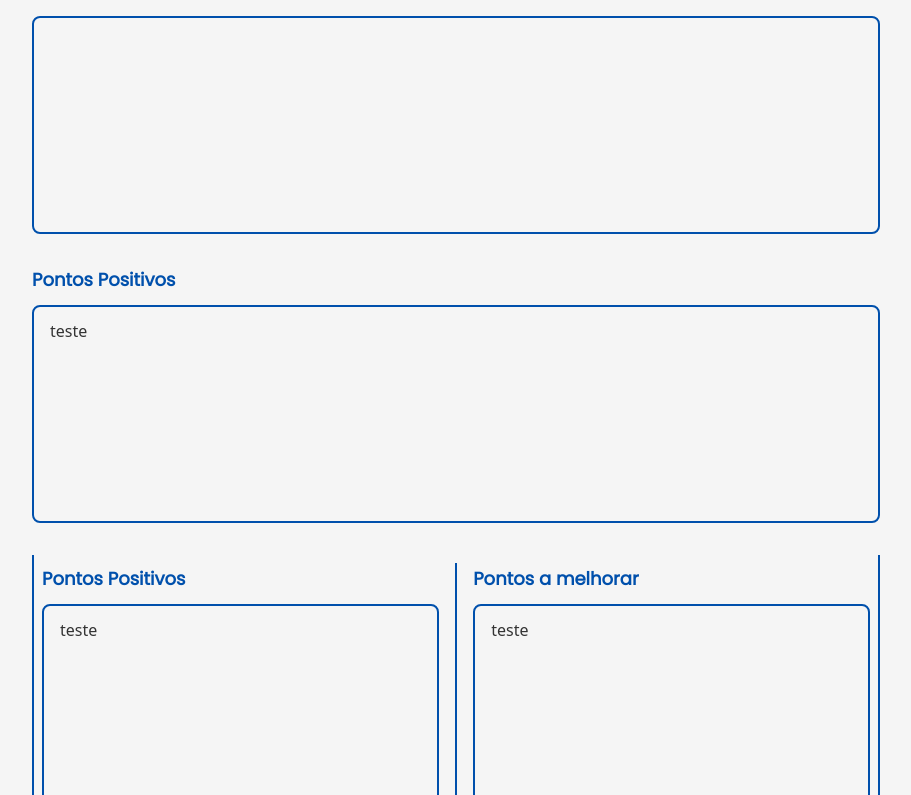
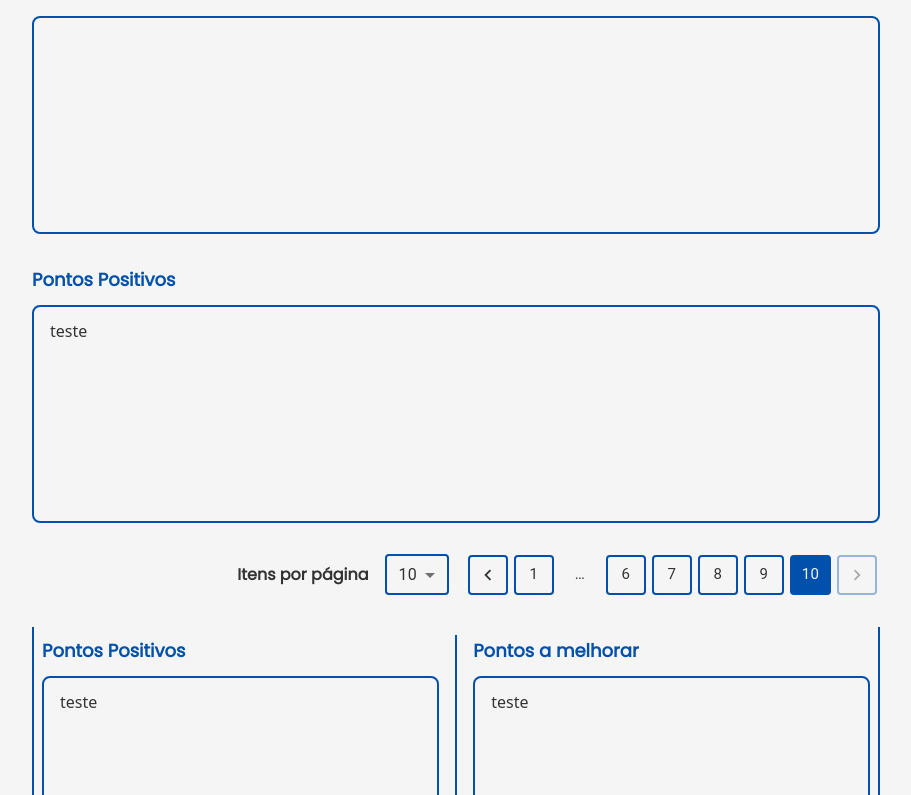
Before and after one commit to Hivqs79/Portal_do_Conselho, a Next.js app in the folder front/app/: page /components in a window 1280 px wide. Shown: the part 1254-2049 px from the top of the page, without its empty margins (184-1095 px from the left). Built offline with nearby package versions, Linux system fonts and the light colour scheme.

Commit message:
:sparkles: feat: Create the pagination component

```diff
--- a/front/app/app/components/page.tsx
+++ b/front/app/app/components/page.tsx
@@ -51,6 +51,7 @@ import Table from "@/components/table/Table";
 import TextareaComponent from "@/components/input/TextareaComponent";
 import Photo from "@/components/profile/Photo";
 import AvaliationInputs from "@/components/council/AvaliationInputs";
+import Pagination from "@/components/table/Pagination";
 
 export default function Components() {
   const { primaryColor, secondaryColor, terciaryColor, constrastColor } =
@@ -228,10 +229,13 @@ export default function Components() {
       <TextareaComponent whriteOnly={false} title="Pontos Positivos" />
       <TextareaComponent whriteOnly={true} title="Pontos Positivos" content="teste" />
 
+      <Pagination />
+
       <AvaliationInputs wrtiteOnly={false} Negativecontent="teste" Positivecontent="teste"/>
 
       <Photo photo={""} rounded={false} classname="w-20 h-20" />
       <Photo photo={""} rounded={true} classname="w-20 h-20" />
+
     </Container>
   );
 }
--- a/front/app/components/Menu.tsx
+++ b/front/app/components/Menu.tsx
@@ -46,6 +46,7 @@ export default function MenuHeader({ anchorEl, open, onClose, variant }: MenuHea
                 paper: {
                     style: {
                         zIndex: 40,
+                        transform: "translateX(-16px)",
                     },
                 }
             }}
--- /dev/null
+++ b/front/app/components/table/Pagination.tsx
@@ -0,0 +1,83 @@
+import { Box, MenuItem, Pagination, Select, Typography } from "@mui/material";
+import { useEffect, useState } from "react";
+
+export default function PaginationTable() {
+    const [page, setPage] = useState(10);
+    const [count, setCount] = useState(10);
+    const [rowsPerPage, setRowsPerPage] = useState(10);
+    const [isMedium, setIsMedium] = useState(window.innerWidth < 700);
+    const [isSmall, setIsSmall] = useState(window.innerWidth < 600);
+    const [isTiny, setIsTiny] = useState(window.innerWidth < 450);
+
+    useEffect(() => {
+        setCount(10);
+    }, []);
+
+    useEffect(() => {
+        const handleResize = () => {
+            setIsMedium(window.innerWidth < 700);
+            setIsSmall(window.innerWidth < 600);
+            setIsTiny(window.innerWidth < 450);
+        };
+
+        handleResize();
+        window.addEventListener("resize", handleResize);
+
+        return () => {
+            window.removeEventListener("resize", handleResize);
+        };
+    }, []);
+
+
+    return (
+        <Box className="!flex !flex-col-reverse !w-full !items-end lg:!justify-end lg:!flex-row lg:items-center">
+            <Box className="!flex !flex-row items-center mt-4 lg:mt-0 lg:mr-4">
+                <Typography variant={isMedium ? "sm_text_bold" : "md_text_bold"} className="!mr-4">Itens por página</Typography>
+                <Select
+                    value={rowsPerPage}
+                    size="small"
+                    onChange={(e) => setRowsPerPage(Number(e.target.value))}
+                    sx={{
+                        '& .MuiOutlinedInput-input': {
+                            paddingTop: isMedium ? '4.5px' : '8.5px',
+                            paddingBottom: isMedium ? '4.5px' : '8.5px',
+                        },
+                    }}
+                    MenuProps={{
+                        PaperProps: {
+                            sx: {
+                                borderRadius: '4px',
+                                marginTop: '4px',
+                            },
+                        },
+                        MenuListProps: {
+                            sx: {
+                                padding: "4px",
+                                '& .MuiMenuItem-root': {
+                                    justifyContent:'center',
+                                    paddingLeft:'8.5px',
+                                    paddingRight:'8.5px',
+                                },
+                            },
+                        },
+                    }}
+                >
+                    <MenuItem value={10}>10</MenuItem>
+                    <MenuItem value={25}>25</MenuItem>
+                    <MenuItem value={50}>50</MenuItem>
+                    <MenuItem value={100}>100</MenuItem>
+                </Select>
+            </Box>
+            <Pagination
+                count={count}
+                page={page}
+                onChange={(event, value) => setPage(value)}
+                shape="rounded"
+                variant="outlined"
+                size={isMedium ? "medium" : "large"}
+                siblingCount={ isTiny ? 0 : 1}
+                boundaryCount={isSmall ? 0 : 1}
+            />
+        </Box>
+    );
+}
--- a/front/app/theme/ThemeSettings.ts
+++ b/front/app/theme/ThemeSettings.ts
@@ -335,7 +335,6 @@ export default class ThemeSettings {
             paper: {
               backgroundColor: primary_color,
               color: whiteColor,
-              left: "0px !important",
               borderRadius: "0px 0px 4px 4px",
               boxShadow: "2px 2px 8px 0px" + primary_color + "77",
             },
@@ -357,10 +356,37 @@ export default class ThemeSettings {
               zIndex: 25,
             },
             backdrop: {
-              zIndex: 30,
+              zIndex: 20,
             }
           }
         },
+        MuiPaper: {
+          styleOverrides: {
+            root: {
+              zIndex: 25,
+            },
+          },
+        },
+        MuiPaginationItem: {
+          styleOverrides: {
+            root: {
+              color: this.getContrastThemeColor(),
+              borderColor: colorByMode,
+              borderWidth: "2px",
+              "&.Mui-selected": {
+                backgroundColor: primary_color,
+                borderColor: primary_color,
+                color: whiteColor,
+              },
+              "&.Mui-selected:hover": {
+                backgroundColor: this.darkerColor(primary_color),
+              },
+            },
+            ellipsis: {
+              borderWidth: "0px",
+            },
+          },
+        }
       },
     });
   }
```
